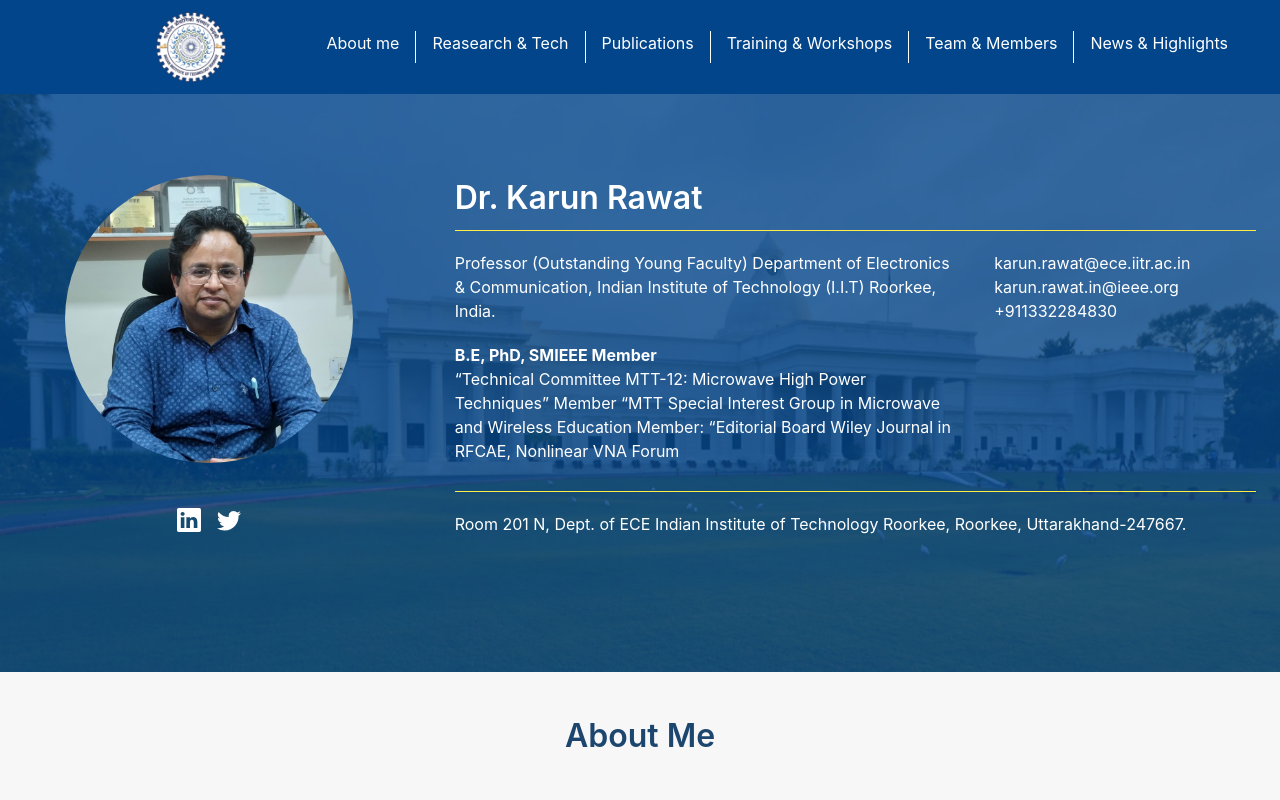
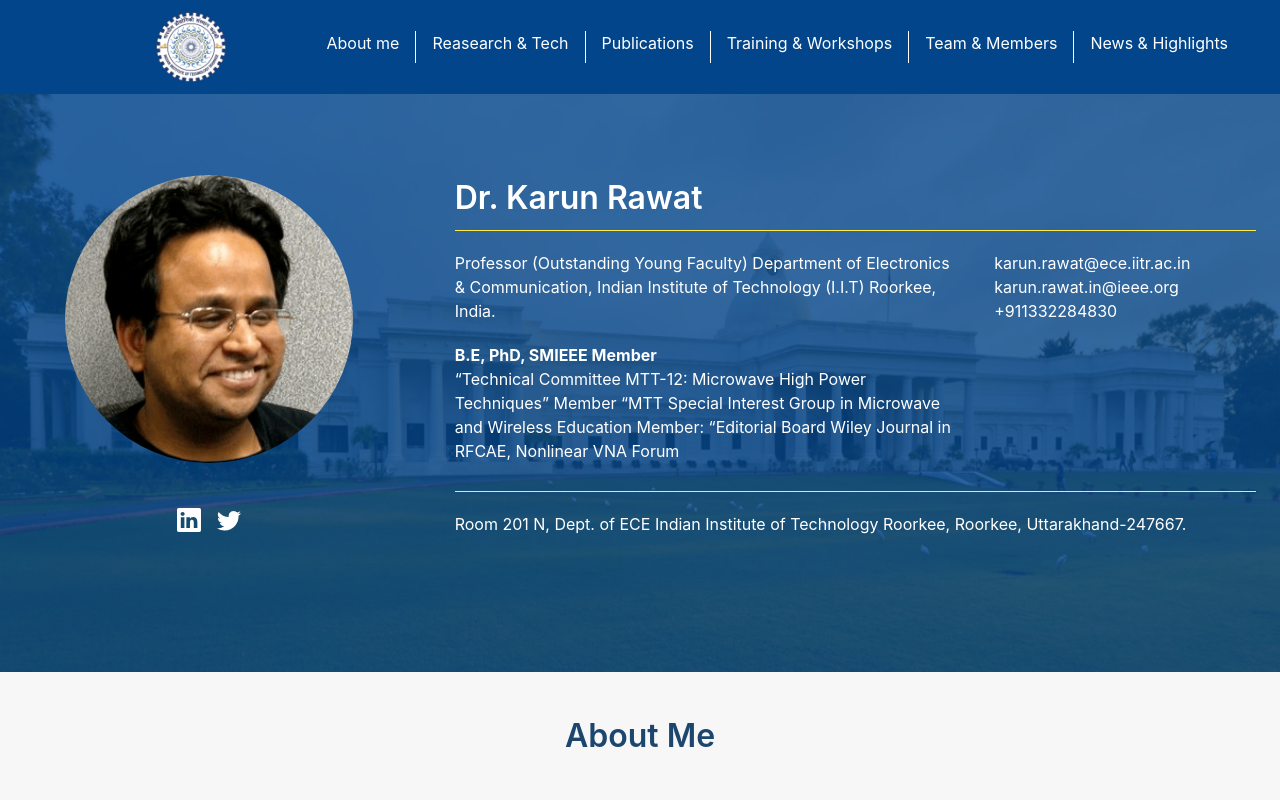
Before and after one commit to PraveshChamoli999/karun-rawat-portfolio, a React (Create React App) app: page /#/about-me in a window 1280 px wide. Shown: the top 800 px of the page. Built offline with nearby package versions, Linux system fonts and the light colour scheme.

Commit message:
hero section photo update

```diff
--- a/src/components/Hero.js
+++ b/src/components/Hero.js
@@ -15,7 +15,7 @@ const Hero = () => {
           <div class="grid grid-cols-1 gap-2 mt-14">
             <div className="flex justify-center items-center">
               <img
-                src={require("../assets/karun.jpeg")}
+                src={require("../assets/karun-sir.png")}
                 className="img rounded-full w-72 h-72 mt-4 shadow-inner "
               ></img>
             </div>
```
